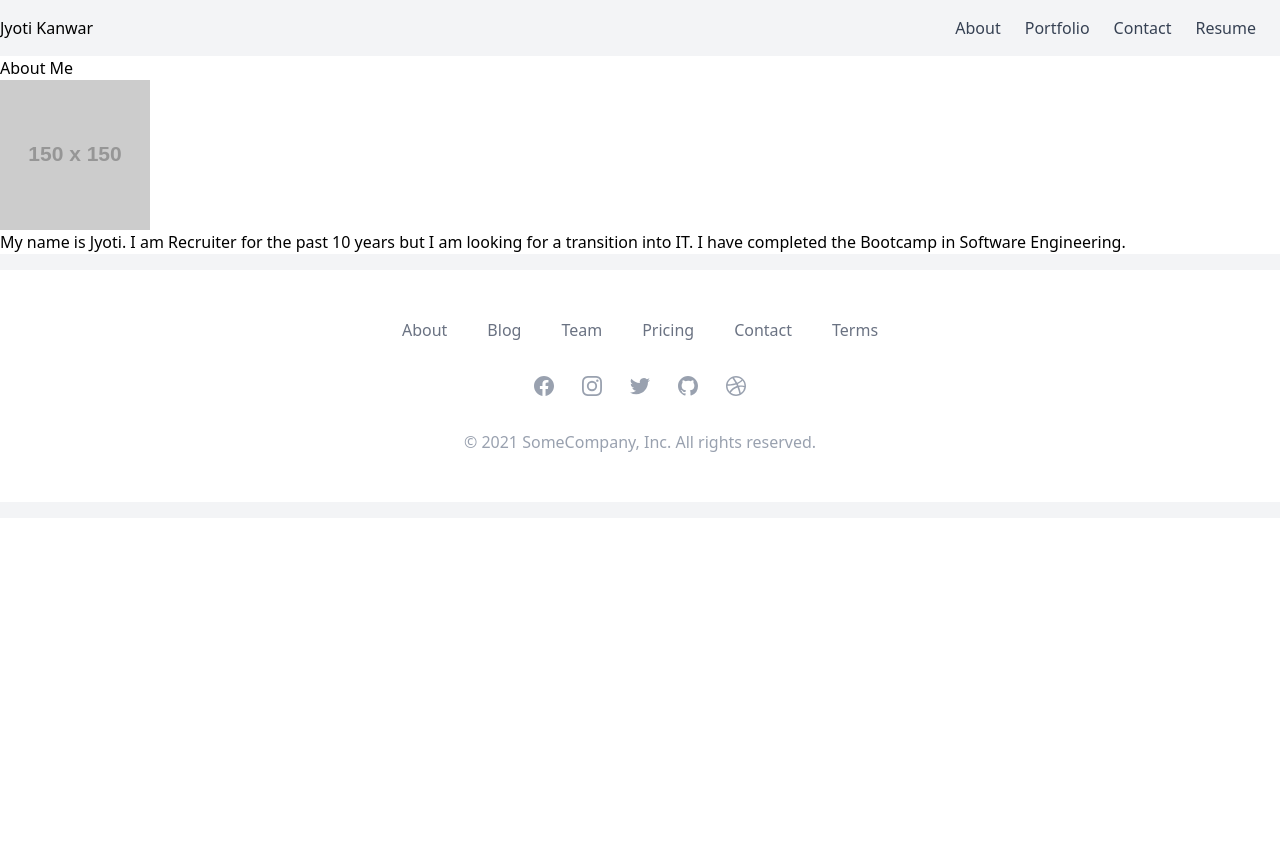
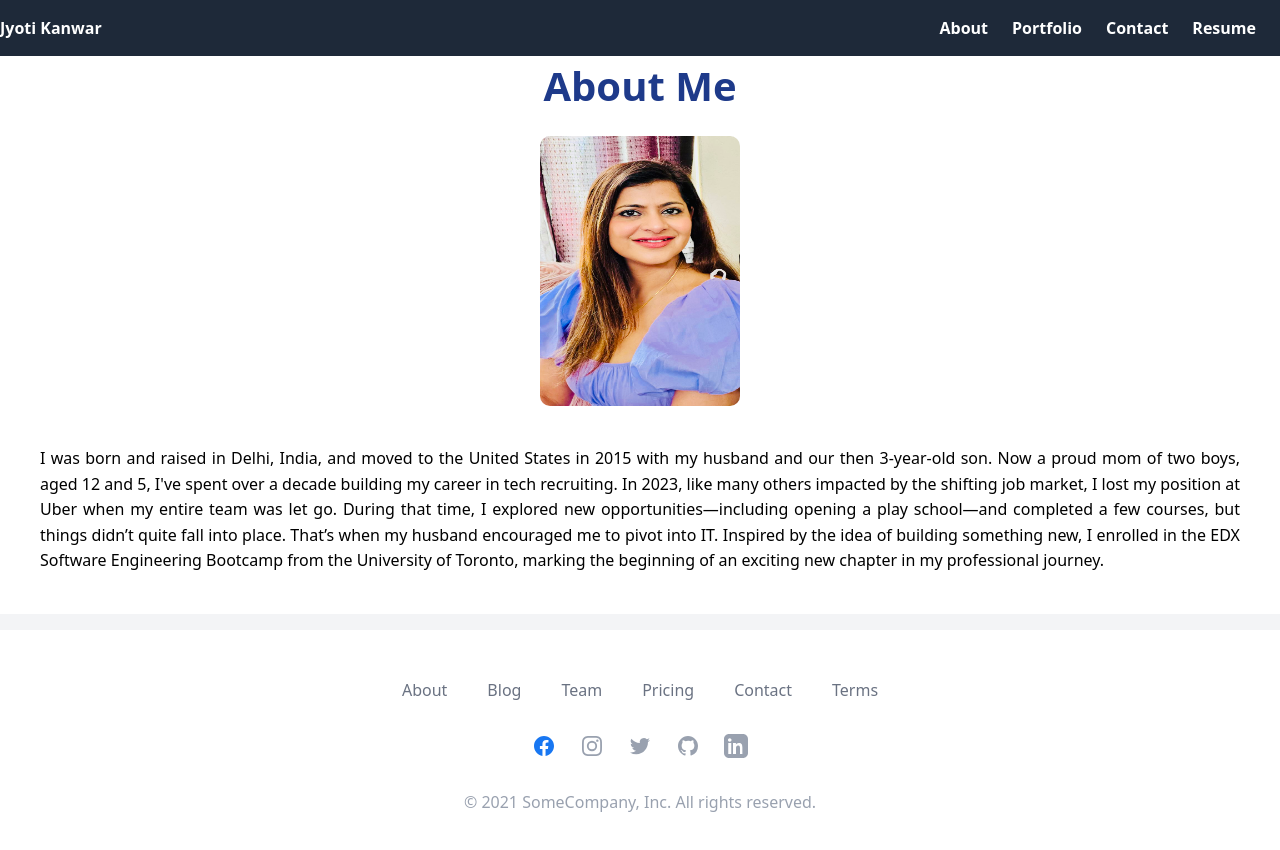
Before and after one commit to jyotikanwarhr/React_Portfolio, a React (Vite) app: page / in a window 1280 px wide. Shown: the top 850 px of the page. Before the commit the page ends 800 px from the top, so only its background shows below. Built offline with nearby package versions, Linux system fonts and the light colour scheme.

Commit message:
Updated About Me page, changed the styling, added LinkedIn icon

```diff
--- a/src/components/Footer.jsx
+++ b/src/components/Footer.jsx
@@ -38,7 +38,7 @@ function Footer() {
             <div className="flex justify-center mt-8 space-x-6">
               <a href="#" className="text-gray-400 hover:text-gray-500">
                 <span className="sr-only">Facebook</span>
-                <svg className="w-6 h-6" aria-hidden="true" fill="currentColor" viewBox="0 0 24 24">
+                <svg className="w-6 h-6" aria-hidden="true" fill= "#1877F2" viewBox="0 0 24 24">
                   <path fillRule="evenodd" d="M22 12c0-5.523-4.477-10-10-10S2 6.477 2 12c0 4.991 3.657 9.128 8.438 9.878v-6.987h-2.54V12h2.54V9.797c0-2.506 1.492-3.89 3.777-3.89 1.094 0 2.238.195 2.238.195v2.46h-1.26c-1.243 0-1.63.771-1.63 1.562V12h2.773l-.443 2.89h-2.33v6.988C18.343 21.128 22 16.991 22 12z" clipRule="evenodd"></path>
                 </svg>
               </a>
@@ -60,10 +60,10 @@ function Footer() {
                   <path fillRule="evenodd" d="M12 2C6.477 2 2 6.484 2 12.017c0 4.425 2.865 8.18 6.839 9.504.5.092.682-.217.682-.483 0-.237-.008-.868-.013-1.703-2.782.605-3.369-1.343-3.369-1.343-.454-1.158-1.11-1.466-1.11-1.466-.908-.62.069-.608.069-.608 1.003.07 1.531 1.032 1.531 1.032.892 1.53 2.341 1.088 2.91.832.092-.647.35-1.088.636-1.338-2.22-.253-4.555-1.113-4.555-4.951 0-1.093.39-1.988 1.029-2.688-.103-.253-.446-1.272.098-2.65 0 0 .84-.27 2.75 1.026A9.564 9.564 0 0112 6.844c.85.004 1.705.115 2.504.337 1.909-1.296 2.747-1.027 2.747-1.027.546 1.379.202 2.398.1 2.651.64.7 1.028 1.595 1.028 2.688 0 3.848-2.339 4.695-4.566 4.943.359.309.678.92.678 1.855 0 1.338-.012 2.419-.012 2.747 0 .268.18.58.688.482A10.019 10.019 0 0022 12.017C22 6.484 17.522 2 12 2z" clipRule="evenodd"></path>
                 </svg>
               </a>
-              <a href="#" className="text-gray-400 hover:text-gray-500">
-                <span className="sr-only">Dribbble</span>
+              <a href="https://www.linkedin.com/in/jyoti-kanwar-88731515/" className="text-gray-400 hover:text-gray-500">
+                <span className="sr-only">LinkedIn</span>
                 <svg className="w-6 h-6" aria-hidden="true" fill="currentColor" viewBox="0 0 24 24">
-                  <path fillRule="evenodd" d="M12 2C6.48 2 2 6.48 2 12s4.48 10 10 10c5.51 0 10-4.48 10-10S17.51 2 12 2zm6.605 4.61a8.502 8.502 0 011.93 5.314c-.281-.054-3.101-.629-5.943-.271-.065-.141-.12-.293-.184-.445a25.416 25.416 0 00-.564-1.236c3.145-1.28 4.577-3.124 4.761-3.362zM12 3.475c2.17 0 4.154.813 5.662 2.148-.152.216-1.443 1.941-4.48 3.08-1.399-2.57-2.95-4.675-3.189-5A8.687 8.687 0 0112 3.475zm-3.633.803a53.896 53.896 0 013.167 4.935c-3.992 1.063-7.517 1.04-7.896 1.04a8.581 8.581 0 014.729-5.975zM3.453 12.01v-.26c.37.01 4.512.065 8.775-1.215.25.477.477.965.694 1.453-.109.033-.228.065-.336.098-4.404 1.42-6.747 5.303-6.942 5.629a8.522 8.522 0 01-2.19-5.705zM12 20.547a8.482 8.482 0 01-5.239-1.8c.152-.315 1.888-3.656 6.703-5.337.022-.01.033-.01.054-.022a35.318 35.318 0 011.823 6.475 8.4 8.4 0 01-3.341.684zm4.761-1.465c-.086-.52-.542-3.015-1.659-6.084 2.679-.423 5.022.271 5.314.369a8.468 8.468 0 01-3.655 5.715z" clipRule="evenodd"></path>
+                  <path d="M19 0h-14c-2.76 0-5 2.24-5 5v14c0 2.76 2.24 5 5 5h14c2.76 0 5-2.24 5-5v-14c0-2.76-2.24-5-5-5zm-11.75 20h-3v-11h3v11zm-1.5-12.27c-.97 0-1.75-.79-1.75-1.75s.78-1.75 1.75-1.75 1.75.79 1.75 1.75-.78 1.75-1.75 1.75zm13.25 12.27h-3v-5.5c0-1.33-.03-3.04-1.85-3.04-1.85 0-2.14 1.45-2.14 2.95v5.59h-3v-11h2.89v1.5h.04c.4-.75 1.38-1.54 2.84-1.54 3.04 0 3.6 2 3.6 4.59v6.45z" />
                 </svg>
               </a>
             </div>
--- a/src/components/Header.jsx
+++ b/src/components/Header.jsx
@@ -1,13 +1,13 @@
 function Header() {
     return (
-        <header className="bg-gray-100 py-4">
+        <header className="bg-gray-800 py-4">
         <nav className="container mx-auto flex justify-between items-center">
-          <div className="logo">Jyoti Kanwar</div>
+          <div className="logo text-white font-bold">Jyoti Kanwar</div>
           <ul className="flex items-center">
-            <li className="mr-6"><a href="/" className="text-gray-700 hover:text-gray-900">About</a></li>
-            <li className="mr-6"><a href="/portfolio" className="text-gray-700 hover:text-gray-900">Portfolio</a></li>
-            <li className="mr-6"><a href="/contact" className="text-gray-700 hover:text-gray-900">Contact</a></li>
-            <li className="mr-6"><a href="/resume" className="text-gray-700 hover:text-gray-900">Resume</a></li>
+            <li className="mr-6"><a href="/" className="text-white hover:text-gray-400 font-bold">About</a></li>
+            <li className="mr-6"><a href="/portfolio" className="text-white hover:text-gray-400 font-bold">Portfolio</a></li>
+            <li className="mr-6"><a href="/contact" className="text-white hover:text-gray-400 font-bold">Contact</a></li>
+            <li className="mr-6"><a href="/resume" className="text-white hover:text-gray-400 font-bold">Resume</a></li>
           </ul>
         </nav>
       </header>
--- a/src/pages/About.jsx
+++ b/src/pages/About.jsx
@@ -1,12 +1,37 @@
+import jkImage from '../assets/jk.jpg'; // Adjust the path based on the location of your image file
+
 function About() {
     return (
         <div>
-            <h1>About Me</h1>
+            <h1 style={{ fontSize: '2.5rem', fontWeight: 'bold', textAlign: 'center', color: '#1E3A8A' }}>About Me</h1>
             <div>
-            <img src="https://via.placeholder.com/150" alt="My Picture" />
+            <img src={jkImage} alt="My Picture"
+            className="rounded-full w-32 h-28 mb-4"  // Adjust the size as needed
+            // style={{ width: '200px', height: 'auto', borderRadius: '10px' }} // Adjusted size and added rounded corners
+            style={{
+                width: '200px',
+                height: '270px',
+                borderRadius: '10px',
+                display: 'block',
+                margin: '20px auto' // Centers the image horizontally and adds vertical spacing
+            }}
+             />
             </div>
             <div>
-            <p> My name is Jyoti. I am Recruiter for the past 10 years but I am looking for a transition into IT. I have completed the Bootcamp in Software Engineering.</p>
+            <p
+            style={{
+                padding: '20px', // Adds padding inside the paragraph
+                margin: '20px',  // Adds margin outside the paragraph
+                lineHeight: '1.6', // Improves readability
+                textAlign: 'justify' // Justifies the text
+            }}
+            >
+            I was born and raised in Delhi, India, and moved to the United States in 2015 with my husband and our then 3-year-old son. Now a proud mom of two boys, aged 12 and 5, I've spent over a decade building my career in tech recruiting.
+            In 2023, like many others impacted by the shifting job market, I lost my position at Uber when my entire team was let go.
+            During that time, I explored new opportunities—including opening a play school—and completed a few courses, but things didn’t quite fall into place.
+            That’s when my husband encouraged me to pivot into IT. Inspired by the idea of building something new, I enrolled in the EDX Software Engineering Bootcamp from the University of Toronto,
+            marking the beginning of an exciting new chapter in my professional journey.
+            </p>
             </div>
         </div>
 
```
Also changed, not shown: src/assets/jk.jpg (added).
